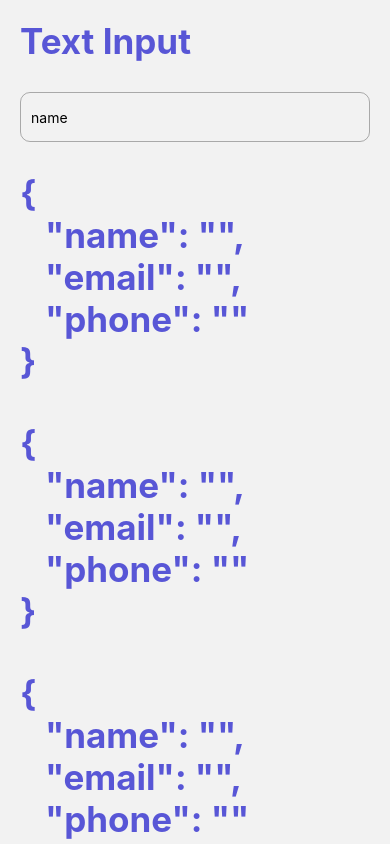
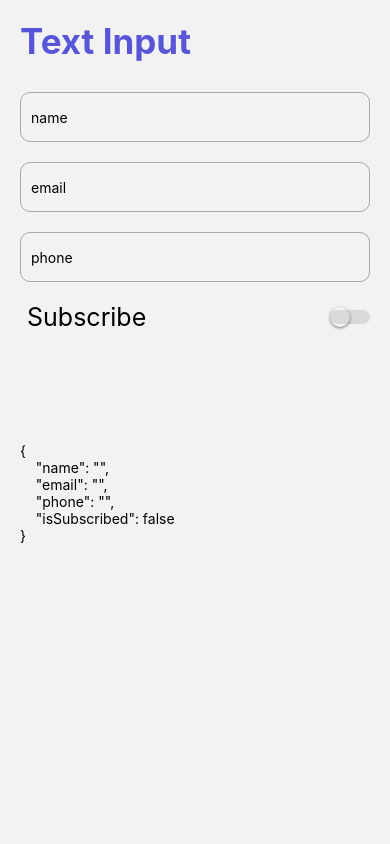
Before and after one commit to silviafer-dev/RNComponents, a React Native app: screen /TextInputScreen in a window 390 px wide. Shown: the top 844 px of the page. Built offline with nearby package versions, Linux system fonts and the light colour scheme.

Commit message:
Add custom hook useForm

```diff
--- /dev/null
+++ b/src/hooks/useForm.tsx
@@ -0,0 +1,17 @@
+import { useState } from 'react';
+
+export const useForm = <T extends Object>(initialState: T) => {
+  const [state, setState] = useState(initialState);
+  // key of : llave de T, las propriedades del formulario se respectan (email, password)
+  const onChange = <K extends Object>(value: K, field: keyof T) => {
+    setState({
+      ...state,
+      [field]: value,
+    });
+  };
+  return {
+    ...state,
+    form: state,
+    onChange,
+  };
+};
--- a/src/screens/TextInputScreen.tsx
+++ b/src/screens/TextInputScreen.tsx
@@ -1,4 +1,4 @@
-import React, { useState } from 'react';
+import React from 'react';
 import {
   // KeyboardAvoidingView,
   StyleSheet,
@@ -7,23 +7,25 @@
   Keyboard,
   ScrollView,
   TouchableWithoutFeedback,
+  Text,
 } from 'react-native';
+import { CustomSwitch } from '../components/CustomSwitch';
 
 import { HeaderTitle } from '../components/HeaderTitle';
+import { useForm } from '../hooks/useForm';
 import { styles } from '../theme/appTheme';
-// import { Platform } from 'react-native';
+// import { Platform, Text, Button } from 'react-native';
 
 export const TextInputScreen = () => {
-  const [form, setForm] = useState({
+  const { onChange, form, isSubscribed } = useForm({
     name: '',
     email: '',
     phone: '',
+    isSubscribed: false,
   });
-  const onChange = (value: string, field: string) => {
-    setForm({ ...form, [field]: value });
-  };
 
   return (
+    //? KeyboardAvoidingView ya no es necesario, scrollView maneja bien el formulario
     // <KeyboardAvoidingView
     //   behavior={Platform.OS === 'ios' ? 'padding' : 'height'}>
     <ScrollView>
@@ -36,10 +38,7 @@
             placeholder="name"
             autoCapitalize="words"
           />
-          <HeaderTitle title={JSON.stringify(form, null, 3)} />
-          <HeaderTitle title={JSON.stringify(form, null, 3)} />
 
-          <HeaderTitle title={JSON.stringify(form, null, 3)} />
           <TextInput
             style={stylesScreen.inputStyle}
             onChangeText={value => onChange(value, 'email')}
@@ -54,7 +53,16 @@
             placeholder="phone"
             keyboardType="number-pad"
           />
+          <View style={stylesScreen.switchRow}>
+            <Text style={stylesScreen.switchText}> Subscribe</Text>
+            <CustomSwitch
+              isOn={isSubscribed}
+              onChange={value => onChange(value, 'isSubscribed')}
+            />
+          </View>
+
           <View style={{ height: 100 }} />
+          <Text>{JSON.stringify(form, null, 4)}</Text>
         </View>
       </TouchableWithoutFeedback>
     </ScrollView>
@@ -70,4 +78,13 @@
     borderRadius: 10,
     marginVertical: 10,
   },
+  switchRow: {
+    flexDirection: 'row',
+    justifyContent: 'space-between',
+    alignItems: 'center',
+    marginVertical: 10,
+  },
+  switchText: {
+    fontSize: 25,
+  },
 });
```
